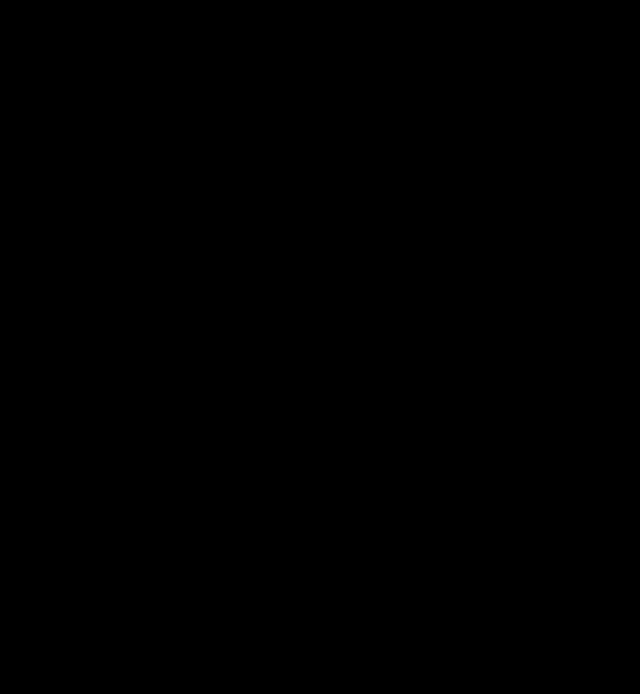
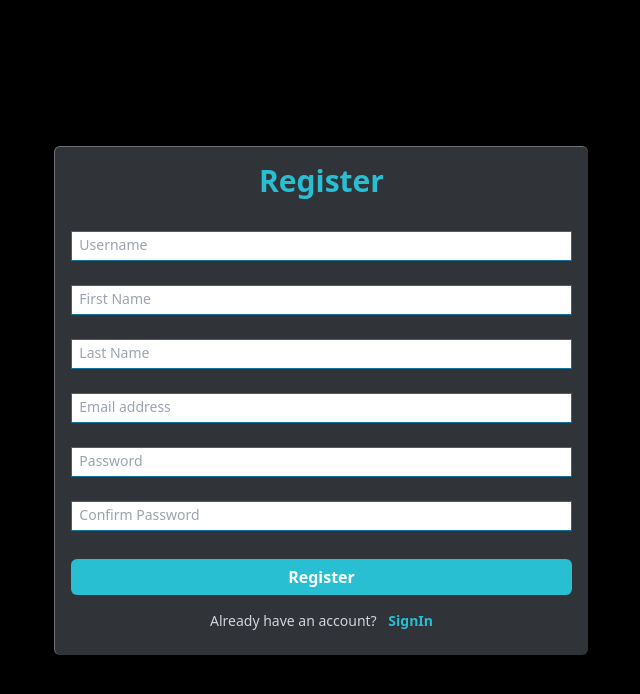
Before and after one commit to F-Naddaf/CRAC, a Vue app in the folder client/: page /register in a window 1280 px wide. Before the commit this address had no page. Shown: the top 694 px of the page, without its empty margins (319-959 px from the left). Built offline with nearby package versions, Linux system fonts and the light colour scheme; what vue3-google-oauth2 would draw is missing.

Commit message:
Creating SignUp page with validations

```diff
--- a/client/src/assets/tailwind.css
+++ b/client/src/assets/tailwind.css
@@ -22,10 +22,10 @@
   @apply flex justify-center items-center bg-secondary-200 w-full h-9 rounded-md
 }
 .card {
-  @apply flex flex-col justify-center items-center w-full bg-background w-3/4 md:w-1/2 lg:w-5/12 h-auto p-4 bg-opacity-60 rounded-md border-t border-l border-white border-opacity-30
+  @apply flex flex-col justify-center items-center bg-background w-3/4 md:w-1/2 lg:w-5/12 h-auto p-4 bg-opacity-60 rounded-md border-t border-l border-white border-opacity-30
 }
 .validationMessage {
-  @apply flex justify-center text-sm w-11/12 font-thin leading-snug text-red-500
+  @apply flex justify-center text-sm w-fit font-thin leading-tight text-red-500 -mt-2 mb-3
 }
 .enabledButton {
   @apply flex justify-center items-center bg-secondary-200 w-full h-9 rounded-md text-white font-semibold mt-4
--- a/client/src/router/index.js
+++ b/client/src/router/index.js
@@ -1,6 +1,7 @@
 import { createRouter, createWebHistory } from "vue-router";
 import WelcomePage from "../views/WelcomePage.vue";
 import LoginPage from "../views/LoginPage.vue";
+import SignUpPage from "../views/SignUpPage.vue";
 import ConformPhone from "../views/ConformPhone.vue";
 import HomePage from "../views/HomePage.vue";
 import firebase from 'firebase/compat/app';
@@ -16,6 +17,11 @@
     path: "/login",
     name: "LoginPage",
     component: LoginPage,
+  },
+  {
+    path: "/register",
+    name: "SignUpPage",
+    component: SignUpPage,
   },
   {
     path: "/phone",
--- a/client/src/views/LoginPage.vue
+++ b/client/src/views/LoginPage.vue
@@ -5,7 +5,7 @@
       <FormInput v-for="input in inputs" :key="input.id" :label="input.label" :type="input.type" :valid="input.valid" :error="input.error" :pattern="input.pattern" :value="input.value" @input="input.value = $event"/>
       <button class="LoginButton rounded-lg text-white font-semibold mt-4">Login</button>
       <span class="text-sm mt-3 text-gray-300">Don't have an account?
-        <router-link class="pl-2 text-md text-secondary-200 font-semibold" to="/">SignUp</router-link>
+        <router-link class="pl-2 text-md text-secondary-200 font-semibold" to="/register">SignUp</router-link>
       </span>
       <div class="flex items-center justify-between w-full mt-5">
         <span class="w-1/2 h-0.5 bg-gray-300"></span>
--- /dev/null
+++ b/client/src/views/SignUpPage.vue
@@ -0,0 +1,100 @@
+<template>
+  <div class="flex flex-col justify-center items-center w-full h-full rounded-md">
+    <form class="card">
+      <h1 class="mb-5 text-3xl font-bold text-secondary-200">Register</h1>
+      <FormInput v-for="input in inputs" :key="input.id" :label="input.label" :type="input.type" :valid="input.valid" :error="input.error" :pattern="input.pattern" :value="input.value" @input="input.value = $event.target.value"/>
+      <button type="submit" class="LoginButton rounded-lg text-white font-semibold mt-4">Register</button>
+      <span class="text-sm mt-4 mb-2 text-gray-300">Already have an account?
+        <router-link class="pl-2 text-md text-secondary-200 font-semibold" to="/login">SignIn</router-link>
+      </span>
+    </form>
+  </div>
+</template>
+<script>
+import FormInput from "../components/FormInput.vue"
+
+export default {
+  name: "SignUpPage",
+  data() {
+    const inputs = [{
+      id: 101,
+      name: 'username',
+      type: 'text',
+      label: 'Username',
+      pattern: "^(?=.*[0-9])(?=.*[a-zA-Z])[a-zA-Z0-9!@#$%^&*]{3,16}",
+      value: '',
+      valid: null,
+      error: "Username should be 3-16 characters, including an uppercase and number"
+    },
+    {
+      id: 102,
+      name: 'first',
+      type: 'text',
+      label: 'First Name',
+      pattern: /^[a-zA-Z]{3,8}$/,
+      value: '',
+      valid: null,
+      error: "First name should be 3-8 characters"
+    },
+    {
+      id: 103,
+      name: 'last',
+      type: 'text',
+      label: 'Last Name',
+      pattern: /^[a-zA-Z]{3,8}$/,
+      value: '',
+      valid: null,
+      error: "Last name should be 3-8 characters"
+    },
+    {
+      id: 104,
+      name: 'email',
+      type: 'email',
+      label: 'Email address',
+      pattern: "^(([^<>()[\\]\\\\.,;:\\s@\"]+(\\.[^<>()[\\]\\\\.,;:\\s@\"]+)*)|(\\\".+\\\"))@((\\[[0-9]{1,3}\\.[0-9]{1,3}\\.[0-9]{1,3}\\.[0-9]{1,3}\\])|(([a-zA-Z\\-0-9]+\\.)+[a-zA-Z]{2,}))$",
+      value: '',
+      valid: null,
+      error: "invalid Email"
+    },
+    {
+      id: 105,
+      name: 'password',
+      type: 'password',
+      label: 'Password',
+      pattern: "^(?=.*\\d)(?=.*[a-z])(?=.*[A-Z])(?=.*[^a-zA-Z0-9])(?!.*\\s).{8,15}$",
+      value: '',
+      valid: null,
+      error: "Password must be at least 8 characters include 1 number, 1 capital character & 1 special character!"
+    },
+    {
+      id: 106,
+      name: 'confirmPassword',
+      type: 'password',
+      label: 'Confirm Password',
+      value: '',
+      valid: null,
+      error: "Password is not match!",
+      validate() {
+      const passwordInput = this.$root.inputs.find(input => input.name === 'password')
+      if (this.value === passwordInput.value) {
+        this.valid = true
+        this.error = null
+      } else {
+        this.valid = false
+        this.error = "Password does not match!"
+      }
+    }
+    }]
+    return {
+      inputs,
+      isLoading: false,
+    }
+  },
+  components: {
+    FormInput
+  }
+}
+</script>
+<style>
+
+</style>
```
